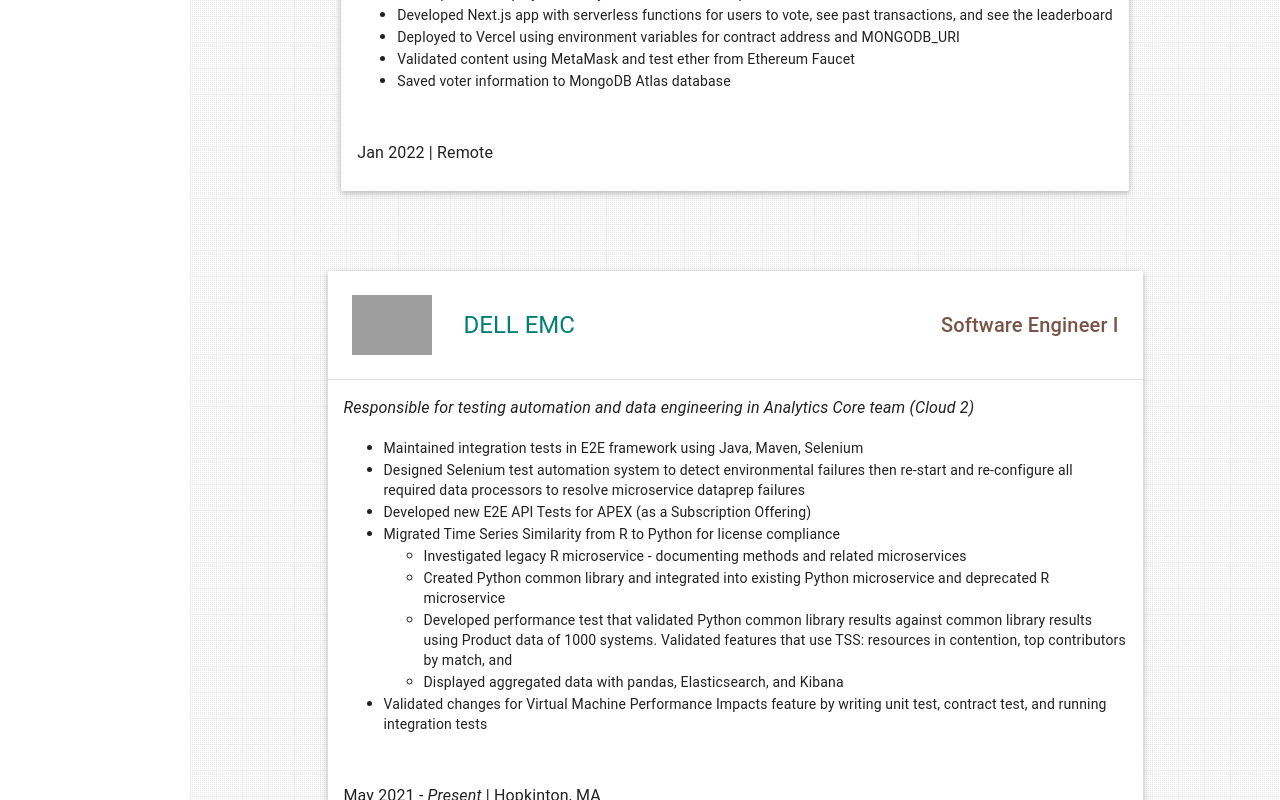
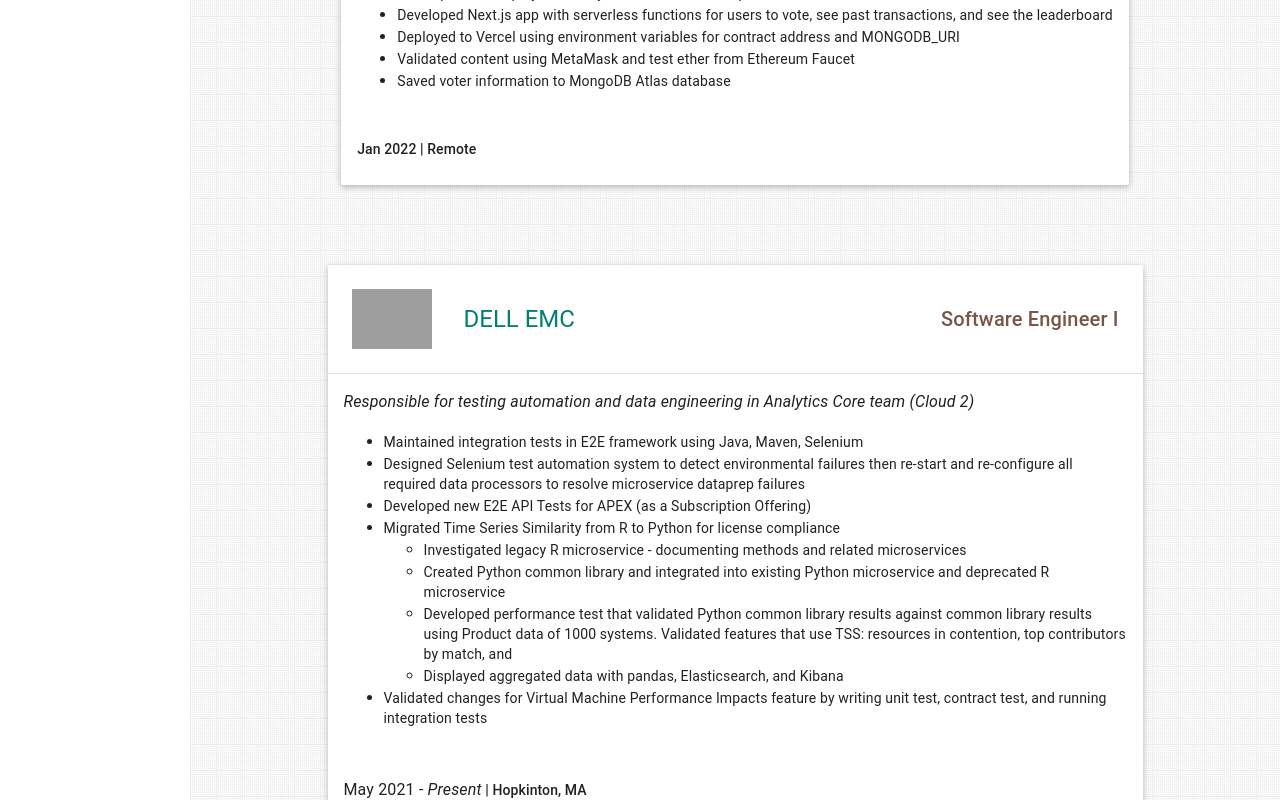
Before and after one commit to Borghese-Gladiator/react-material-ui-portfolio, a React (Create React App) app: page / in a window 1280 px wide. Shown: the part 1700-2500 px from the top of the page. Built offline with nearby package versions, Linux system fonts and the light colour scheme; grey boxes are pictures that could not be loaded.

Commit message:
Update ExperienceCard.jsx

```diff
--- a/src/components/ExperienceList/ExperienceCard.jsx
+++ b/src/components/ExperienceList/ExperienceCard.jsx
@@ -70,7 +70,7 @@
         </ul>
       </CardContent>
       <CardContent>
-        <Typography variant="subtitle1">
+        <Typography variant="subtitle2">
           {date.includes("Present") ? <DateItalicizedTypography date={date} /> : date} | {location}
         </Typography>
       </CardContent>
```
